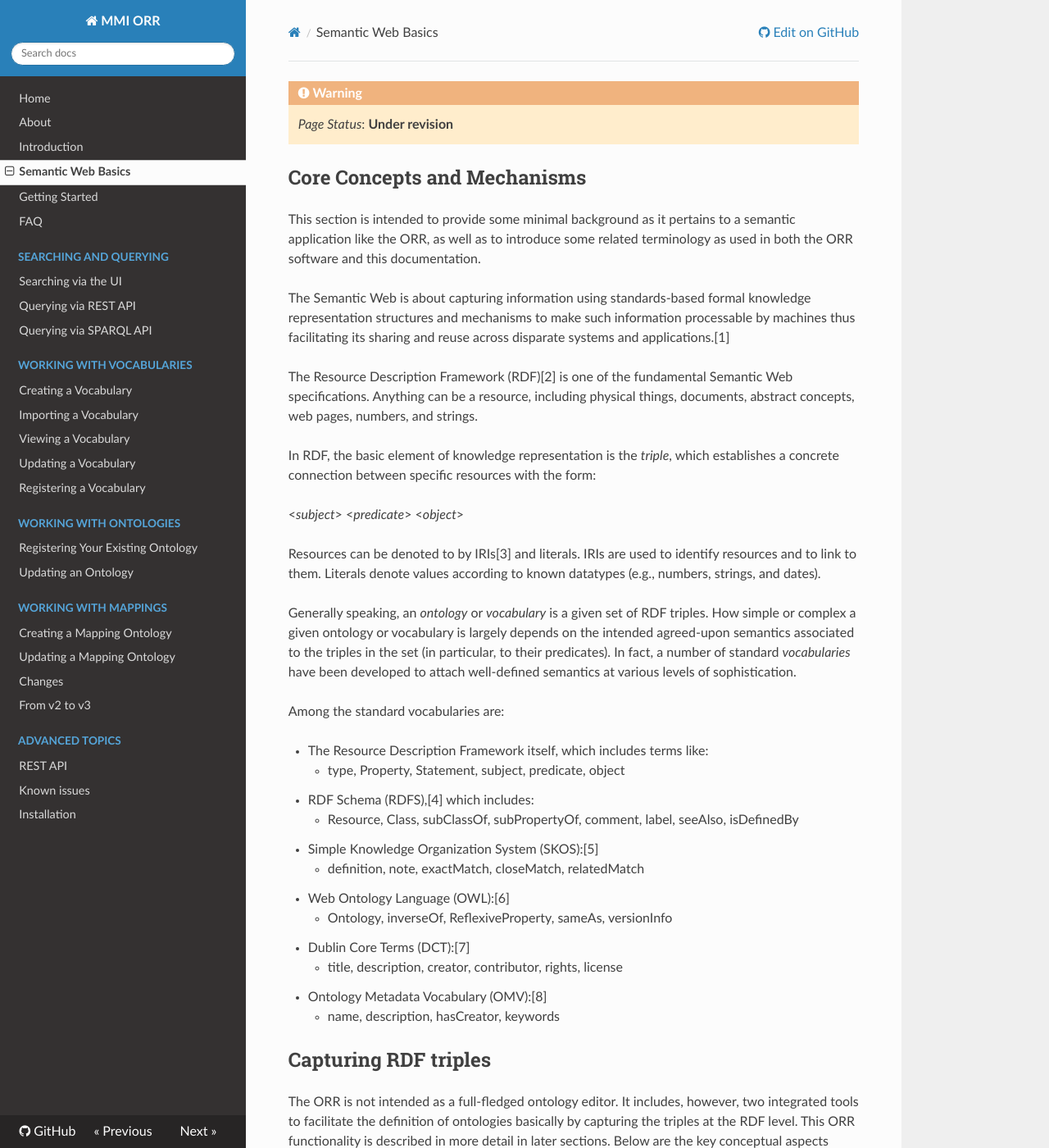
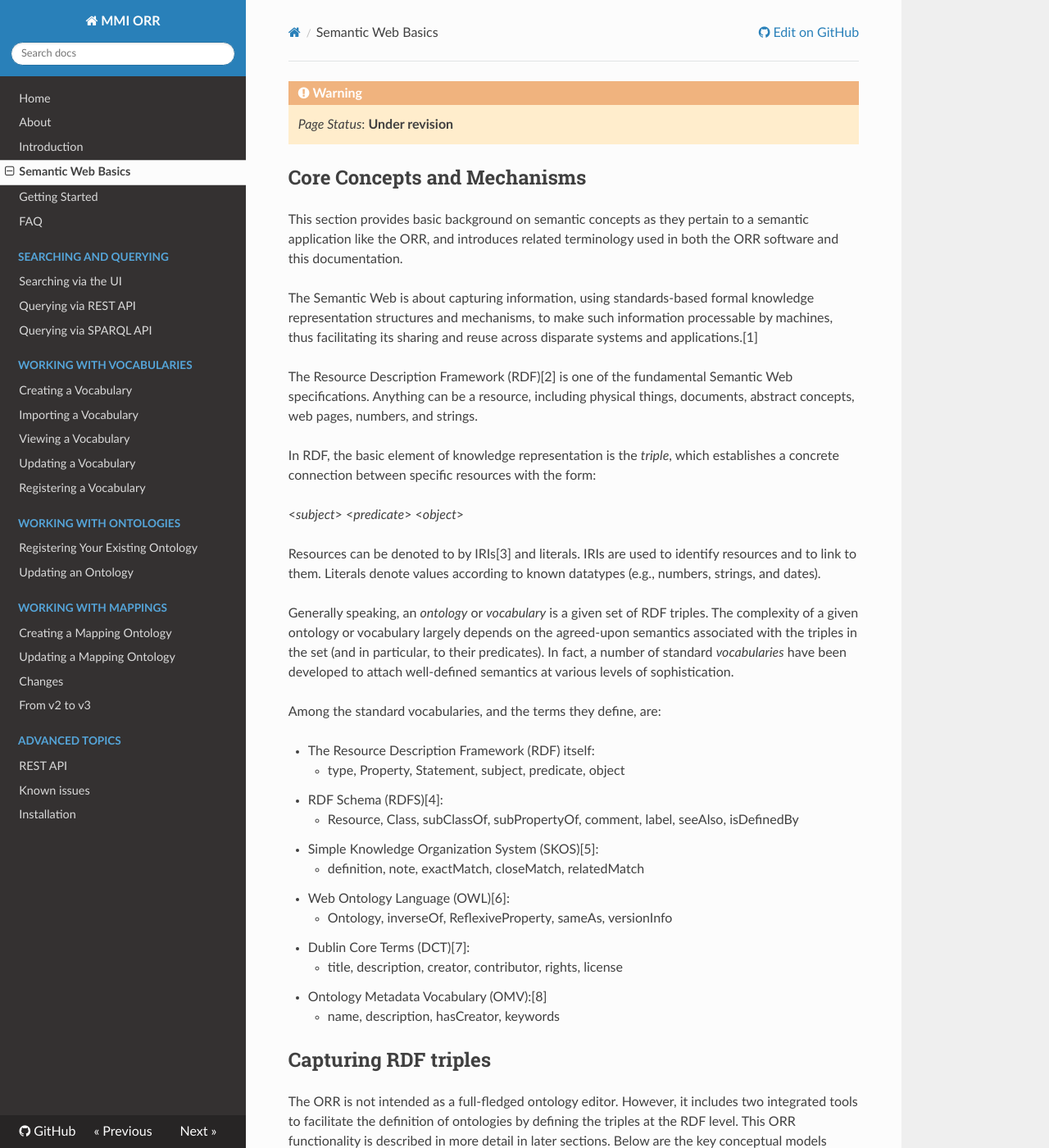
Before and after one commit to mmisw/mmiorr-docs, an MkDocs documentation site: the page built from docs/semweb.md, in a window 1280 px wide and 1400 px high. Shown: the whole window at 82% size. Built offline with MkDocs 1.6.1, drawn with Linux system fonts in a browser that asks for light colours; nearby versions of some CDN libraries; old or Windows-style settings are respelled for this version of MkDocs; some of the changed text lies outside the part shown.

Commit message:
minor wording changes

```diff
--- a/docs/semweb.md
+++ b/docs/semweb.md
@@ -3,14 +3,14 @@
 
 ## Core Concepts and Mechanisms
 
-This section is intended to provide some minimal background as it
-pertains to a semantic application like the ORR, as well as to
-introduce some related terminology as used in both the ORR software
+This section provides basic background on semantic concepts as they
+pertain to a semantic application like the ORR, and
+introduces related terminology used in both the ORR software
 and this documentation.
 
-The Semantic Web is about capturing information using standards-based
-formal knowledge representation structures and mechanisms to make such
-information processable by machines thus facilitating its sharing and
+The Semantic Web is about capturing information, using standards-based
+formal knowledge representation structures and mechanisms, to make such
+information processable by machines, thus facilitating its sharing and
 reuse across disparate systems and applications.[1]
 
 The Resource Description Framework (RDF)[2] is one of the fundamental
@@ -30,35 +30,36 @@ Literals denote values according to known datatypes (e.g., numbers,
 strings, and dates).
 
 Generally speaking, an _ontology_ or _vocabulary_ is a given set of RDF triples.
-How simple or complex a given ontology or vocabulary is largely depends on the
-intended agreed-upon semantics associated to the triples in the set
-(in particular, to their predicates).
+The complexity of a given ontology or vocabulary largely depends on the
+agreed-upon semantics associated with the triples in the set
+(and in particular, to their predicates).
 In fact, a number of standard _vocabularies_ have been developed to attach
 well-defined semantics at various levels of sophistication.
 
-Among the standard vocabularies are:
+Among the standard vocabularies, and the terms they define, are:
 
-- The Resource Description Framework itself, which includes terms like:
+- The Resource Description Framework (RDF) itself:
     - type, Property, Statement, subject, predicate, object
-- RDF Schema (RDFS),[4] which includes:
+- RDF Schema (RDFS)[4]:
     - Resource, Class, subClassOf, subPropertyOf, comment, label, seeAlso, isDefinedBy
-- Simple Knowledge Organization System (SKOS):[5]
+- Simple Knowledge Organization System (SKOS)[5]:
     - definition, note, exactMatch, closeMatch, relatedMatch
-- Web Ontology Language (OWL):[6]
+- Web Ontology Language (OWL)[6]:
     - Ontology, inverseOf, ReflexiveProperty, sameAs, versionInfo
-- Dublin Core Terms (DCT):[7]
+- Dublin Core Terms (DCT)[7]:
     - title, description, creator, contributor, rights, license
 - Ontology Metadata Vocabulary (OMV):[8]
     - name, description, hasCreator, keywords
 
 
+
 ## Capturing RDF triples
 
 The ORR is not intended as a full-fledged ontology editor.
-It includes, however, two integrated tools to facilitate the definition
-of ontologies basically by capturing the triples at the RDF level.
+However, it includes two integrated tools to facilitate the definition
+of ontologies by defining the triples at the RDF level.
 This ORR functionality is described in more detail in later sections.
-Below are the key conceptual aspects underlying those tools.
+Below are the key conceptual models underlying those tools.
 
 ### Direct triple table
 
@@ -67,9 +68,9 @@ is via a subject-predicate-object table:
 
 ![](img/semweb/rdf-triples-m2r.png)
 
-The _ORR mapping tool_ reflects such mechanism, where the predicates
+The _ORR mapping tool_ uses such a mechanism, wherein the set of predicates
 are taken from the SKOS vocabulary, and the sets of subjects and objects
-are selected by the user from the given _mapped ontologies_.
+are selected by the user from given _mapped ontologies_.
 
 ### Another triple table arrangement
 
```
Also changed, not shown: other parts of docs/semweb.md (+1 -1 lines).
